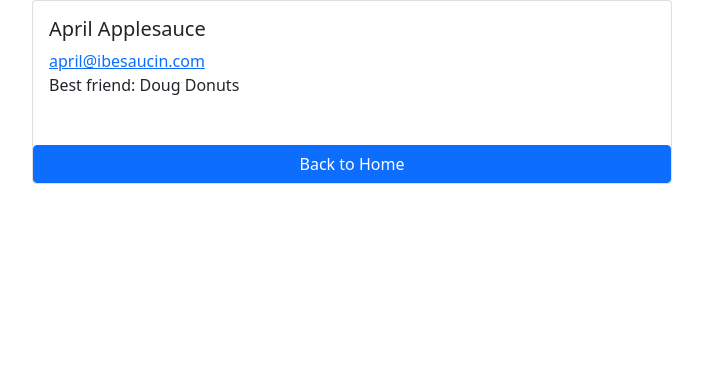
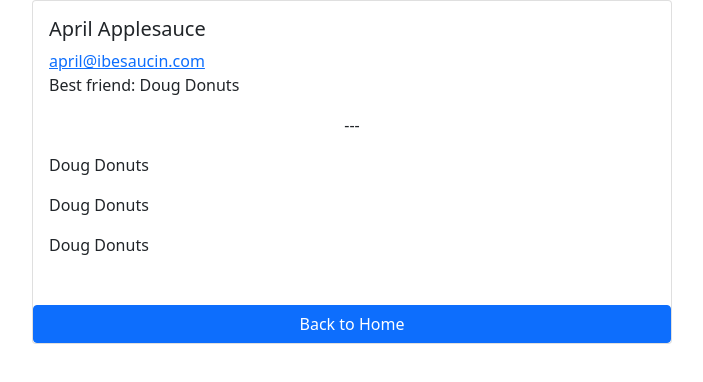
Before and after one commit to pierceconwi/app3, a Next.js app: page /pmc-pages/1 in a window 1280 px wide. Shown: the top 382 px of the page, without its empty margins (224-927 px from the left). Built offline with nearby package versions, Linux system fonts and the light colour scheme.

Commit message:
second JSON data now maps on id.js

```diff
--- a/pages/pmc-pages/[id].js
+++ b/pages/pmc-pages/[id].js
@@ -1,4 +1,5 @@
 import Head from 'next/head';
+import Link from 'next/link';
 import styles from '../../styles/Home.module.css';
 import { getAllIds, getData } from '../../lib/data';
 import { getSortedList } from '../../lib/data';
@@ -29,13 +30,25 @@ export async function getStaticPaths() {
 }
 
 // make a React.js component to display all details about a person when a dynamic route matches
-export default function Entry( { itemData, secondData } ) {
+export default function Entry( { itemData, secondData, firstData } ) {
     return (
         <main class="card col-6">
             <div class="card-body">
                 <h5 class="card-title">{itemData.name}</h5>
                 <a href={'mailto:'+itemData.email} class="card-link">{itemData.email}</a>
                 <p>Best friend: {secondData[itemData.id-1].friend_name}</p>
+                <p class="text-center">---</p>
+
+                {/* use map method to render associated data */}
+
+
+                {
+                    secondData.map(({ friend_name }) => (
+                        <p>{secondData[itemData.id-1].friend_name}</p>
+                        )
+                    )
+                }
+
             </div>
                     <a class="btn btn-primary mt-3" href='../'>Back to Home</a>
             </main>
```
Also changed, not shown: lib/data.js.
